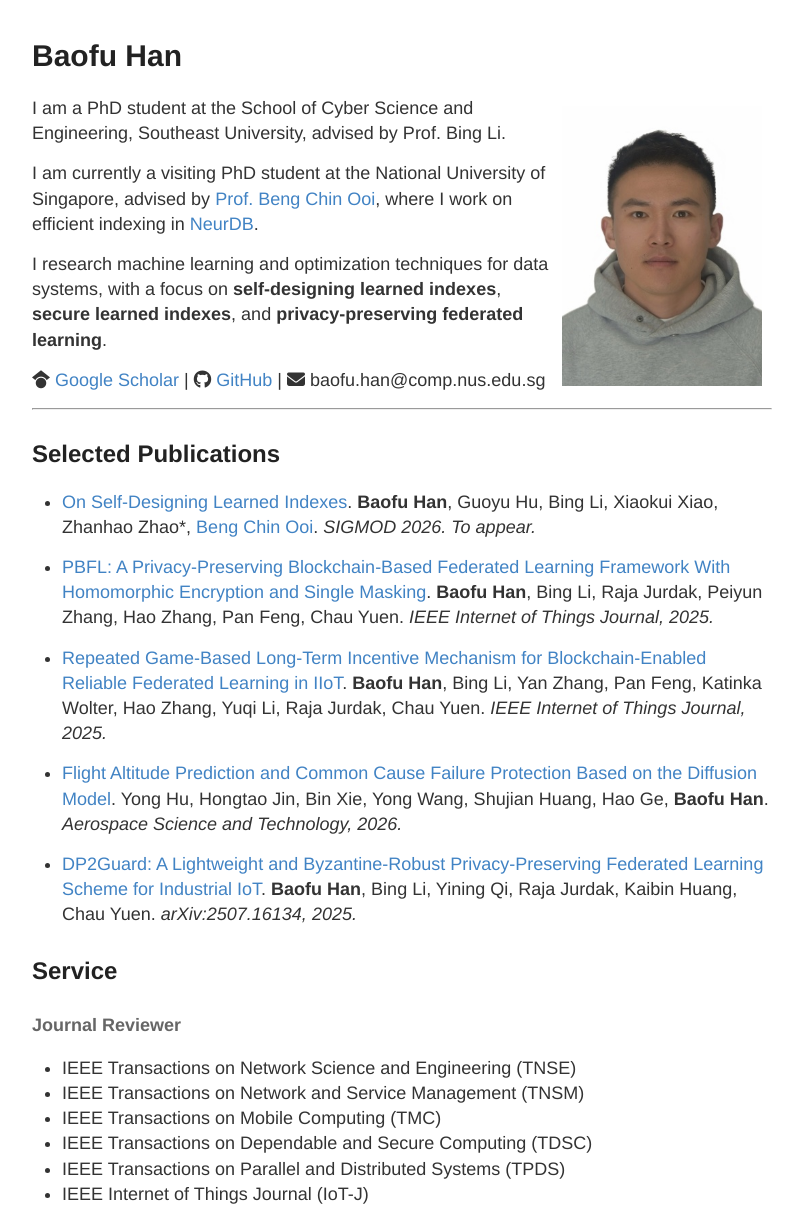
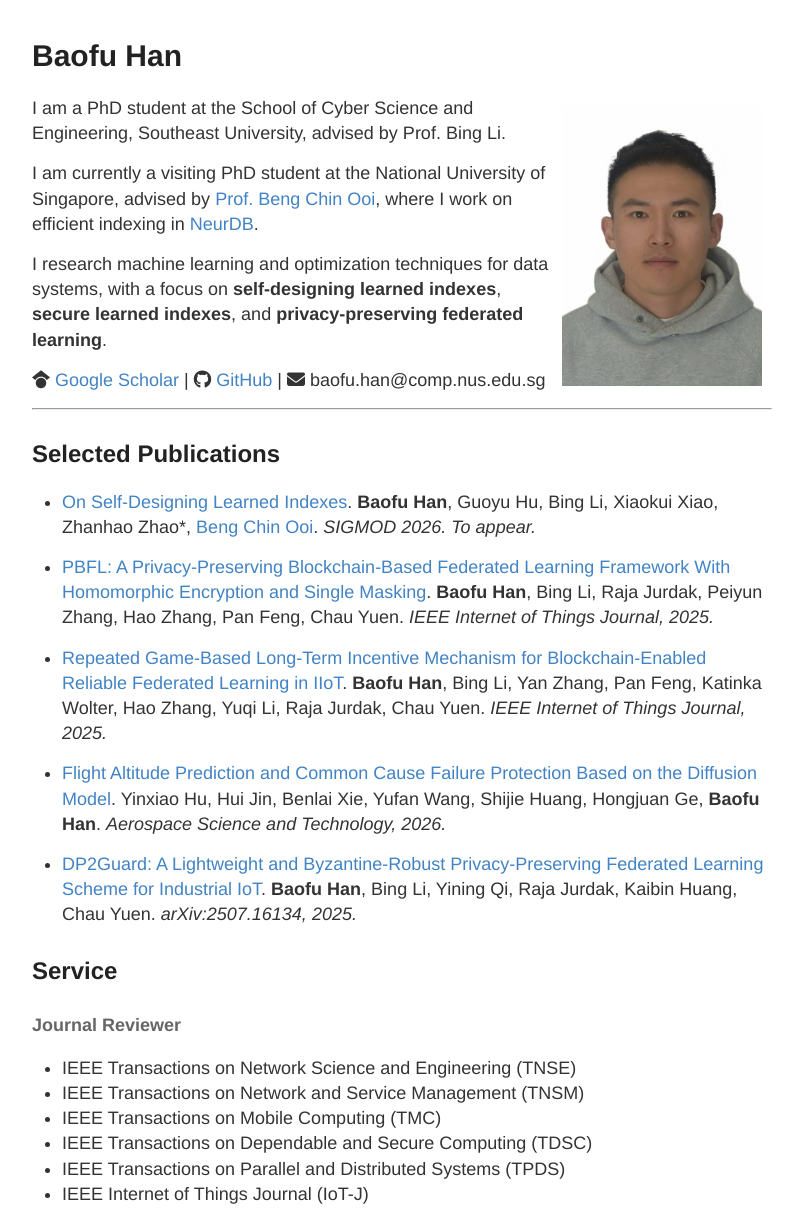
Before and after one commit to baofuhann/baofuhann.github.io, a Jekyll site: the page built from index.md, in a window 1280 px wide. Shown: the whole page, without its empty margins (238-1041 px from the left). Built offline with Jekyll 4.4.1, drawn with Linux system fonts in a browser that asks for light colours.

Commit message:
Fix authors of Flight Altitude paper

```diff
--- a/index.md
+++ b/index.md
@@ -27,7 +27,7 @@ I research machine learning and optimization techniques for data systems, with a
 
 - [Repeated Game-Based Long-Term Incentive Mechanism for Blockchain-Enabled Reliable Federated Learning in IIoT](https://ieeexplore.ieee.org/document/10891702). **Baofu Han**, Bing Li, Yan Zhang, Pan Feng, Katinka Wolter, Hao Zhang, Yuqi Li, Raja Jurdak, Chau Yuen. *IEEE Internet of Things Journal, 2025.*
 
-- [Flight Altitude Prediction and Common Cause Failure Protection Based on the Diffusion Model](#). Yong Hu, Hongtao Jin, Bin Xie, Yong Wang, Shujian Huang, Hao Ge, **Baofu Han**. *Aerospace Science and Technology, 2026.*
+- [Flight Altitude Prediction and Common Cause Failure Protection Based on the Diffusion Model](#). Yinxiao Hu, Hui Jin, Benlai Xie, Yufan Wang, Shijie Huang, Hongjuan Ge, **Baofu Han**. *Aerospace Science and Technology, 2026.*
 
 - [DP2Guard: A Lightweight and Byzantine-Robust Privacy-Preserving Federated Learning Scheme for Industrial IoT](https://arxiv.org/abs/2507.16134). **Baofu Han**, Bing Li, Yining Qi, Raja Jurdak, Kaibin Huang, Chau Yuen. *arXiv:2507.16134, 2025.*
 
```
